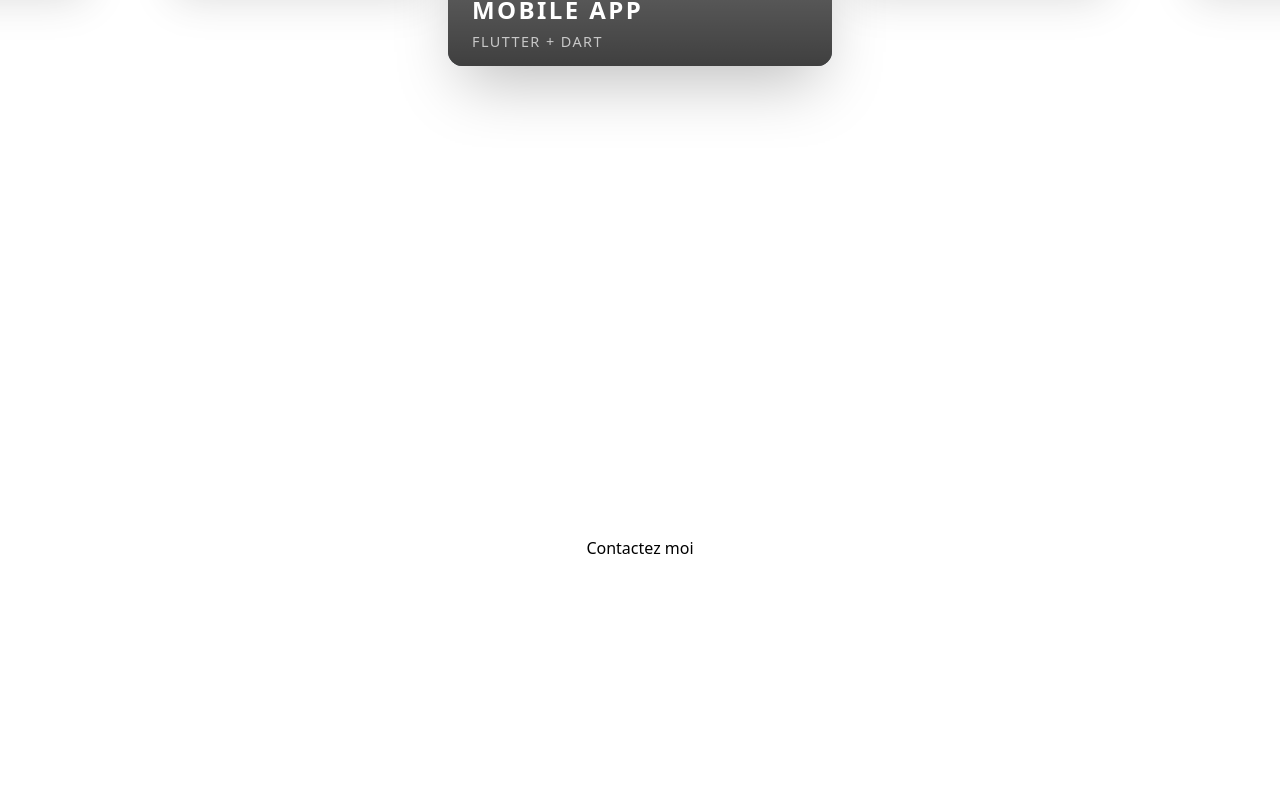
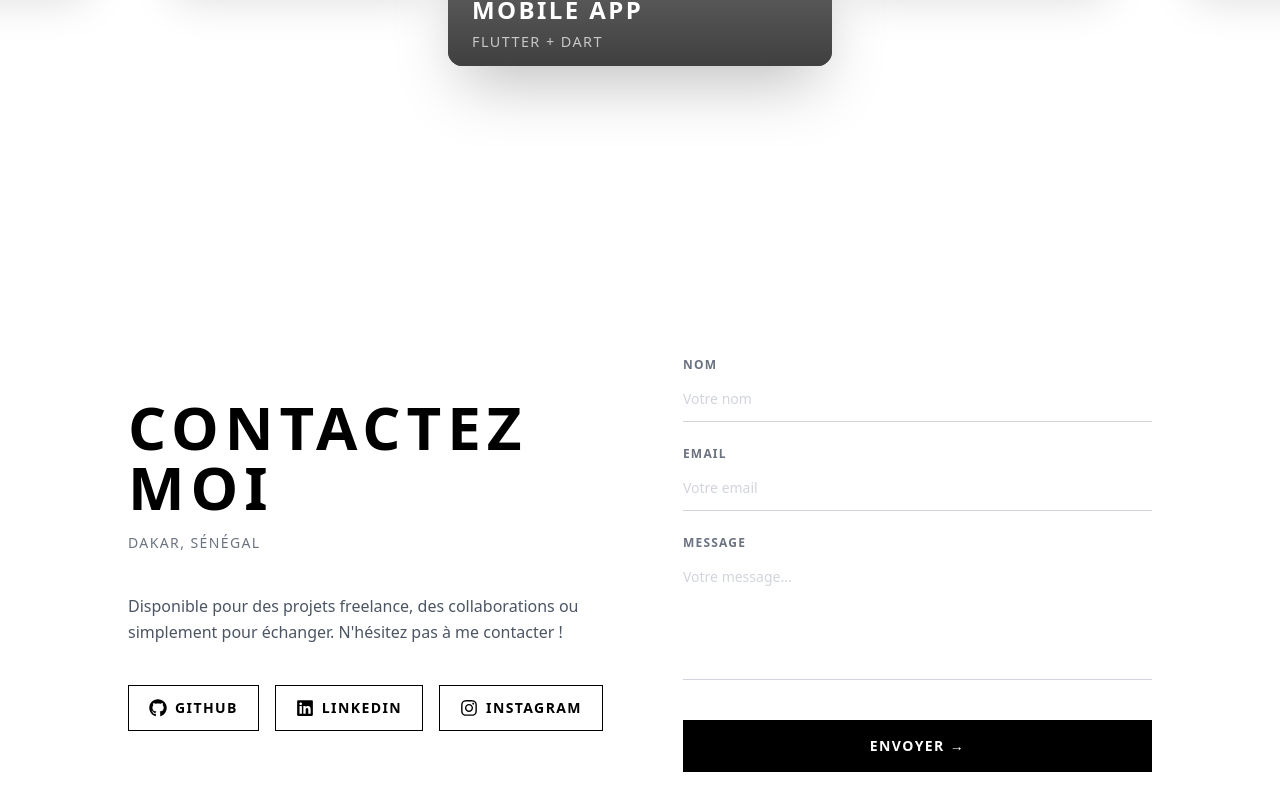
Before and after one commit to LayeBALDEabdou/2ylit-portfolio, a React (Create React App) app: page / in a window 1280 px wide. Shown: the part 2252-3062 px from the top of the page. Built offline with nearby package versions, Linux system fonts and the light colour scheme; grey boxes are pictures that could not be loaded.

Commit message:
creation de la section contact

```diff
--- a/src/App.js
+++ b/src/App.js
@@ -1,4 +1,5 @@
 import About from "./About";
+import Contact from "./Contact";
 import Home from "./home";
 import Navbar from "./Navbar";
 import Projects from "./Projects";
@@ -10,17 +11,9 @@ function App() {
       <Navbar/>
       <SocialBar/>
       <Home/>
-
       <About/>
-
       <Projects/>
-
-      <section id="contact" className="h-screen flex items-center justify-center">
-        <h1>Contactez moi</h1>
-
-      </section>
-
-
+      <Contact/>
     </div>
   );
 }
--- /dev/null
+++ b/src/Contact.js
@@ -0,0 +1,78 @@
+import { FaGithub, FaLinkedin, FaInstagram } from 'react-icons/fa';
+
+function Contact() {
+  return (
+    <section id="contact" className="min-h-screen bg-white flex items-center justify-center px-20 pt-24 pb-16">
+      <div className="w-full max-w-5xl flex gap-20">
+
+        {/* Côté gauche - Texte + Réseaux */}
+        <div className="flex-1 flex flex-col justify-center">
+          <h2 className="text-6xl font-extrabold uppercase tracking-widest mb-4">
+            Contactez <br /> moi
+          </h2>
+          <p className="text-gray-500 text-sm tracking-widest uppercase mb-10">
+            Dakar, Sénégal
+          </p>
+          <p className="text-gray-600 leading-relaxed mb-10">
+            Disponible pour des projets freelance, des collaborations ou simplement pour échanger. N'hésitez pas à me contacter !
+          </p>
+
+          {/* Réseaux sociaux */}
+          <div className="flex gap-4">
+            <a href="https://github.com/LayeBALDEabdou" target="_blank" rel="noreferrer"
+              className="flex items-center gap-2 border border-black px-5 py-3 text-sm font-bold uppercase tracking-widest hover:bg-black hover:text-white transition-all duration-300">
+              <FaGithub size={18} /> Github
+            </a>
+            <a href="https://www.linkedin.com/in/abdoulaye-balde-708a75377/" target="_blank" rel="noreferrer"
+              className="flex items-center gap-2 border border-black px-5 py-3 text-sm font-bold uppercase tracking-widest hover:bg-black hover:text-white transition-all duration-300">
+              <FaLinkedin size={18} /> LinkedIn
+            </a>
+            <a href="https://instagram.com/" target="_blank" rel="noreferrer"
+              className="flex items-center gap-2 border border-black px-5 py-3 text-sm font-bold uppercase tracking-widest hover:bg-black hover:text-white transition-all duration-300">
+              <FaInstagram size={18} /> Instagram
+            </a>
+          </div>
+        </div>
+
+        {/* Côté droit - Formulaire */}
+        <div className="flex-1">
+          <div className="flex flex-col gap-6">
+            <div className="flex flex-col gap-1">
+              <label className="text-xs font-bold uppercase tracking-widest text-gray-500">Nom</label>
+              <input
+                type="text"
+                placeholder="Votre nom"
+                className="border-b border-gray-300 py-3 text-sm outline-none focus:border-black transition-all duration-300 placeholder-gray-300"
+              />
+            </div>
+
+            <div className="flex flex-col gap-1">
+              <label className="text-xs font-bold uppercase tracking-widest text-gray-500">Email</label>
+              <input
+                type="email"
+                placeholder="Votre email"
+                className="border-b border-gray-300 py-3 text-sm outline-none focus:border-black transition-all duration-300 placeholder-gray-300"
+              />
+            </div>
+
+            <div className="flex flex-col gap-1">
+              <label className="text-xs font-bold uppercase tracking-widest text-gray-500">Message</label>
+              <textarea
+                rows={5}
+                placeholder="Votre message..."
+                className="border-b border-gray-300 py-3 text-sm outline-none focus:border-black transition-all duration-300 placeholder-gray-300 resize-none"
+              />
+            </div>
+
+            <button className="mt-4 bg-black text-white py-4 text-sm font-bold uppercase tracking-widest hover:bg-gray-800 transition-all duration-300">
+              Envoyer →
+            </button>
+          </div>
+        </div>
+
+      </div>
+    </section>
+  );
+}
+
+export default Contact;
```
